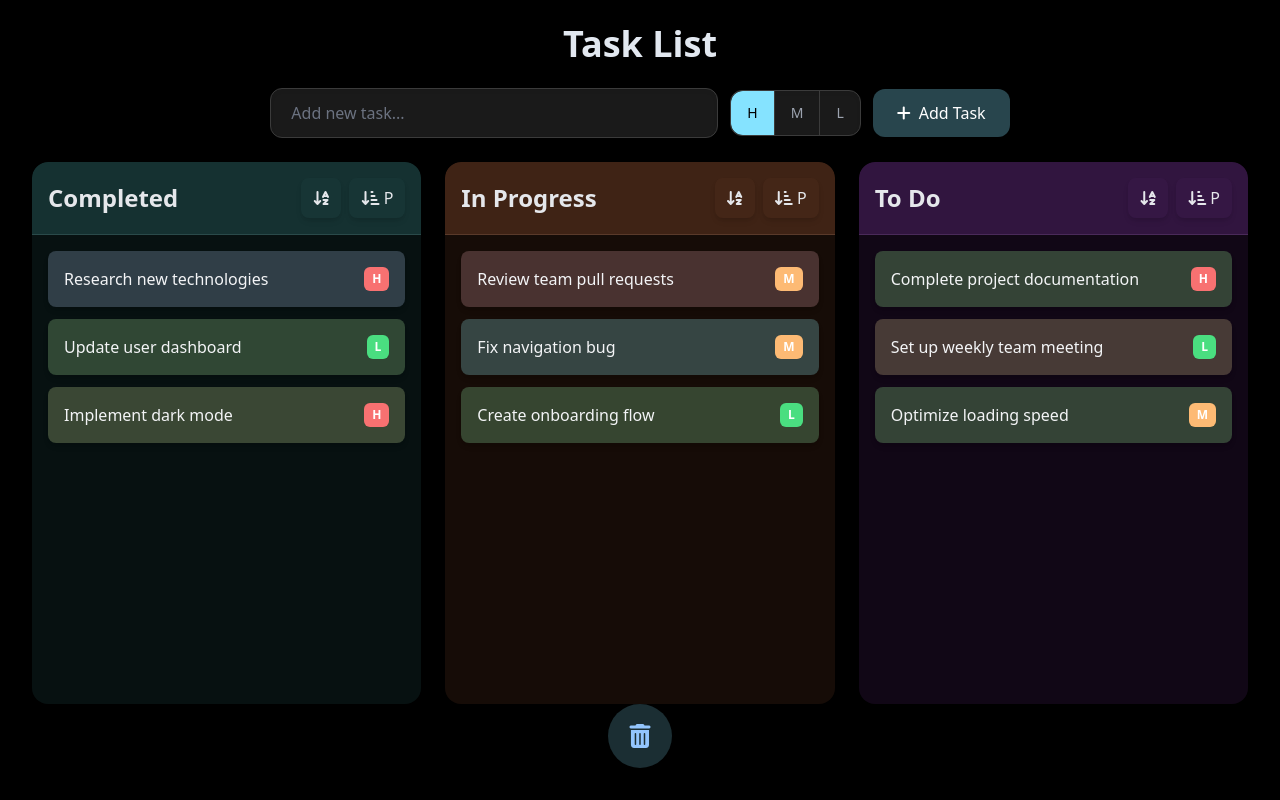
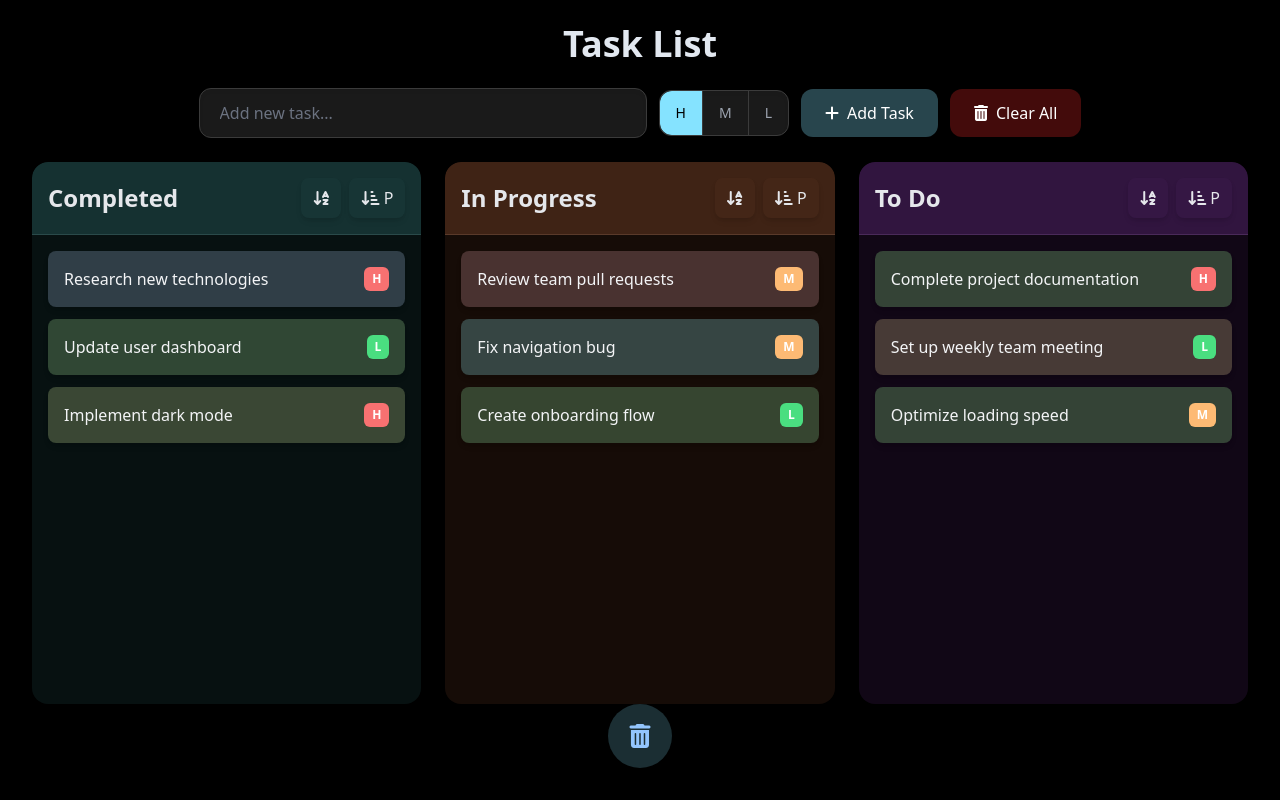
Before and after one commit to valyrian24052/Task-List, a Next.js app: page / in a window 1280 px wide. Built offline with nearby package versions, Linux system fonts and the light colour scheme.

Commit message:
Dlt all added

```diff
--- a/app/page.tsx
+++ b/app/page.tsx
@@ -276,6 +276,15 @@ export default function TaskBoard() {
     }
   }
 
+  /**
+   * Clears all tasks from all columns.
+   */
+  const handleClearAllTasks = () => {
+    if (tasks.length > 0 && window.confirm("Are you sure you want to clear all tasks? This action cannot be undone.")) {
+      setTasks([])
+    }
+  }
+
   // Effect hook to handle global dragover event for the trash bin
   useEffect(() => {
     const handleGlobalDragOver = (e: DragEvent) => {
@@ -358,6 +367,13 @@ export default function TaskBoard() {
           >
             <i className="fas fa-plus mr-2"></i>
             Add Task
+          </button>
+          <button
+            onClick={handleClearAllTasks}
+            className="bg-red-600 bg-opacity-30 hover:bg-opacity-50 text-white px-6 py-3 rounded-xl transition-all duration-300 flex items-center justify-center whitespace-nowrap shadow-lg hover:shadow-xl transform hover:scale-105"
+          >
+            <i className="fas fa-trash-alt mr-2"></i>
+            Clear All
           </button>
         </div>
       </header>
```
